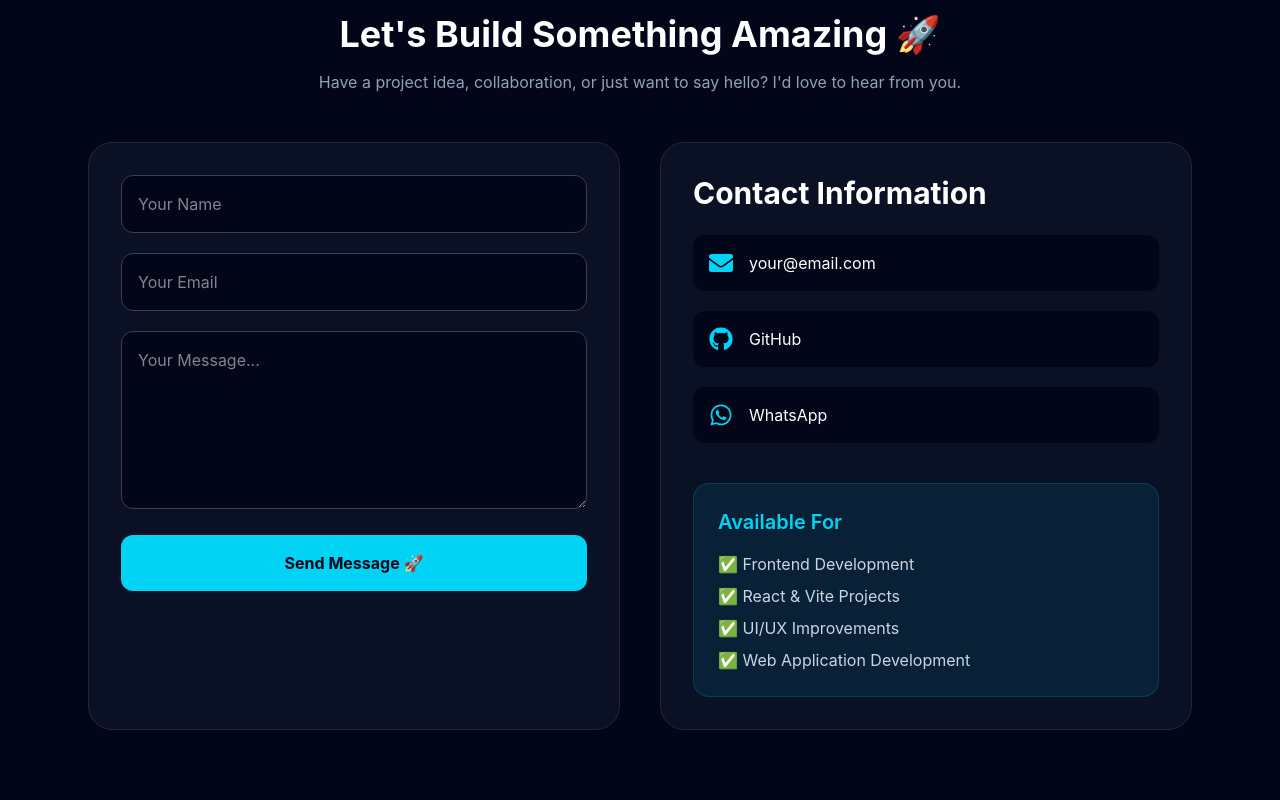
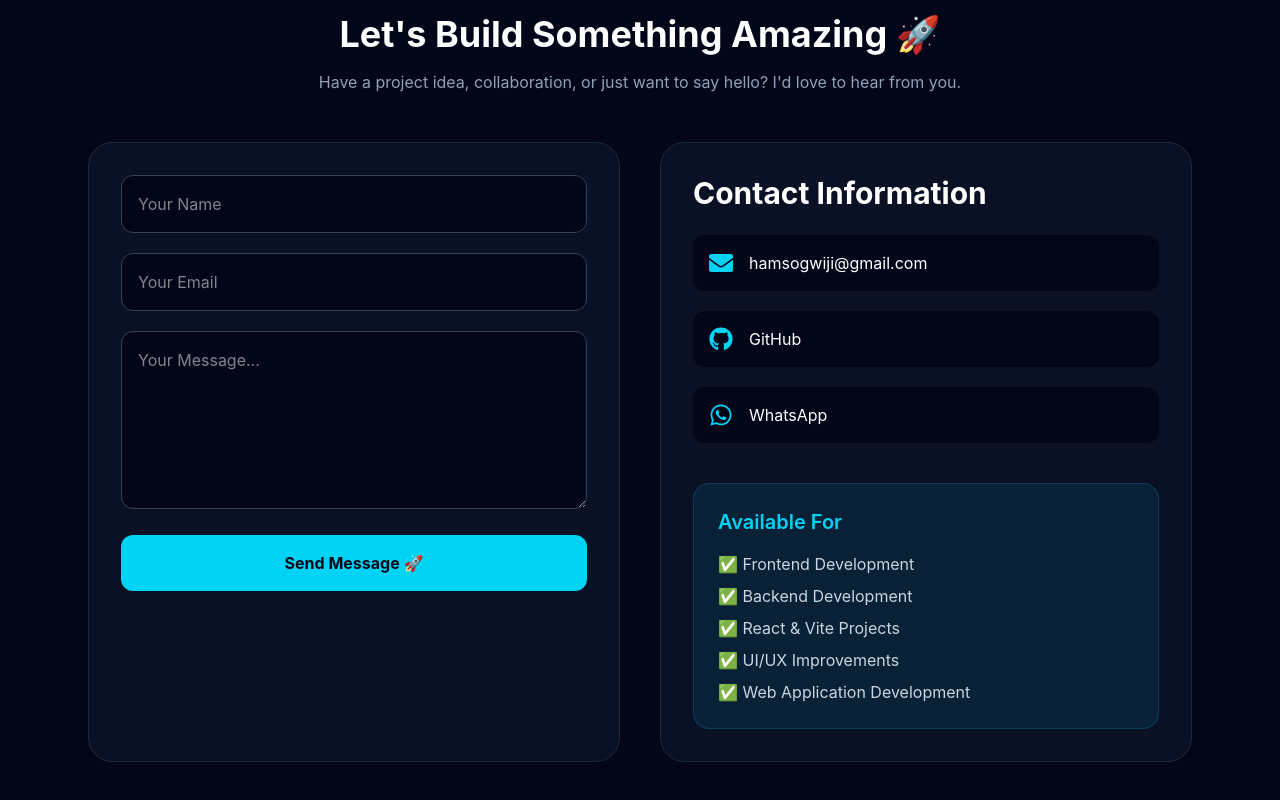
Before and after one commit to spymethod254/gwijitech-dev, a React (Vite) app in the folder gwijitech-dev/: page / in a window 1280 px wide. Shown: the part 5833-6633 px from the top of the page. Built offline with nearby package versions, Linux system fonts and the light colour scheme.

Commit message:
Update Contact.jsx

```diff
--- a/gwijitech-dev/src/components/contact/Contact.jsx
+++ b/gwijitech-dev/src/components/contact/Contact.jsx
@@ -76,7 +76,7 @@ function Contact() {
               className="flex items-center gap-4 rounded-xl bg-slate-950 p-4 transition hover:bg-slate-800"
             >
               <FaEnvelope className="text-2xl text-cyan-400" />
-              <span>your@email.com</span>
+              <span>hamsogwiji@gmail.com</span>
             </a>
 
             <a
@@ -108,6 +108,7 @@ function Contact() {
 
             <ul className="mt-4 space-y-2 text-slate-300">
               <li>✅ Frontend Development</li>
+              <li>✅ Backend Development</li>
               <li>✅ React & Vite Projects</li>
               <li>✅ UI/UX Improvements</li>
               <li>✅ Web Application Development</li>
```
